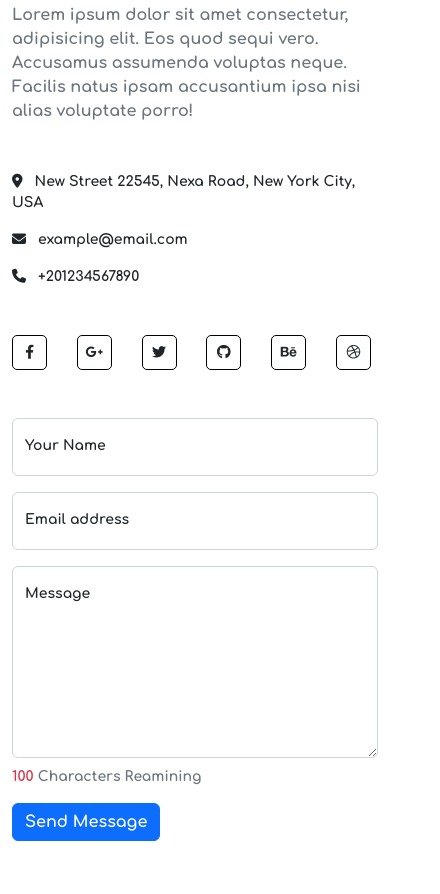
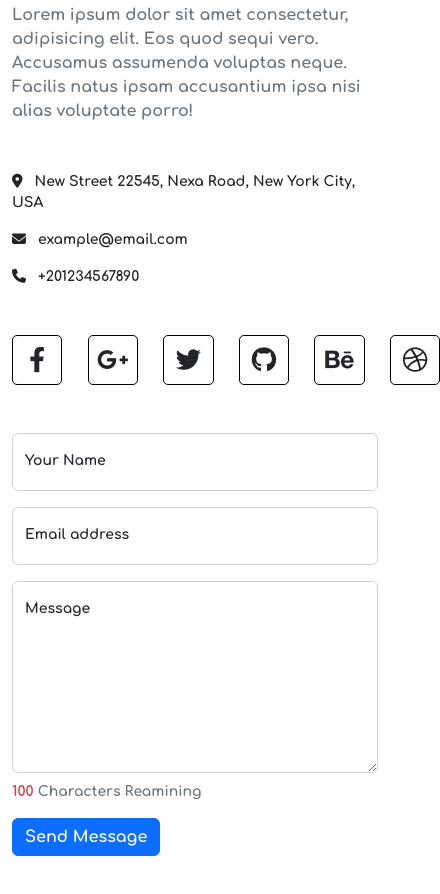
Before and after one commit to abdumezar/Egyptian-Party, a plain HTML site: page index.html in a window 390 px wide. Shown: the part 2277-3171 px from the top of the page, 440 px wide, since content can reach past the window. Drawn offline with Linux system fonts and the light colour scheme.

Commit message:
Add files via upload

```diff
--- a/css/style.css
+++ b/css/style.css
@@ -235,5 +235,10 @@ nav li{
     right: 110%;
   }
 
-
+  .socialBox{
+    height: 2em;
+    width: 2em;
+    padding: 0.8em;
+    font-size: 1.8em;
+  }
 }
```
